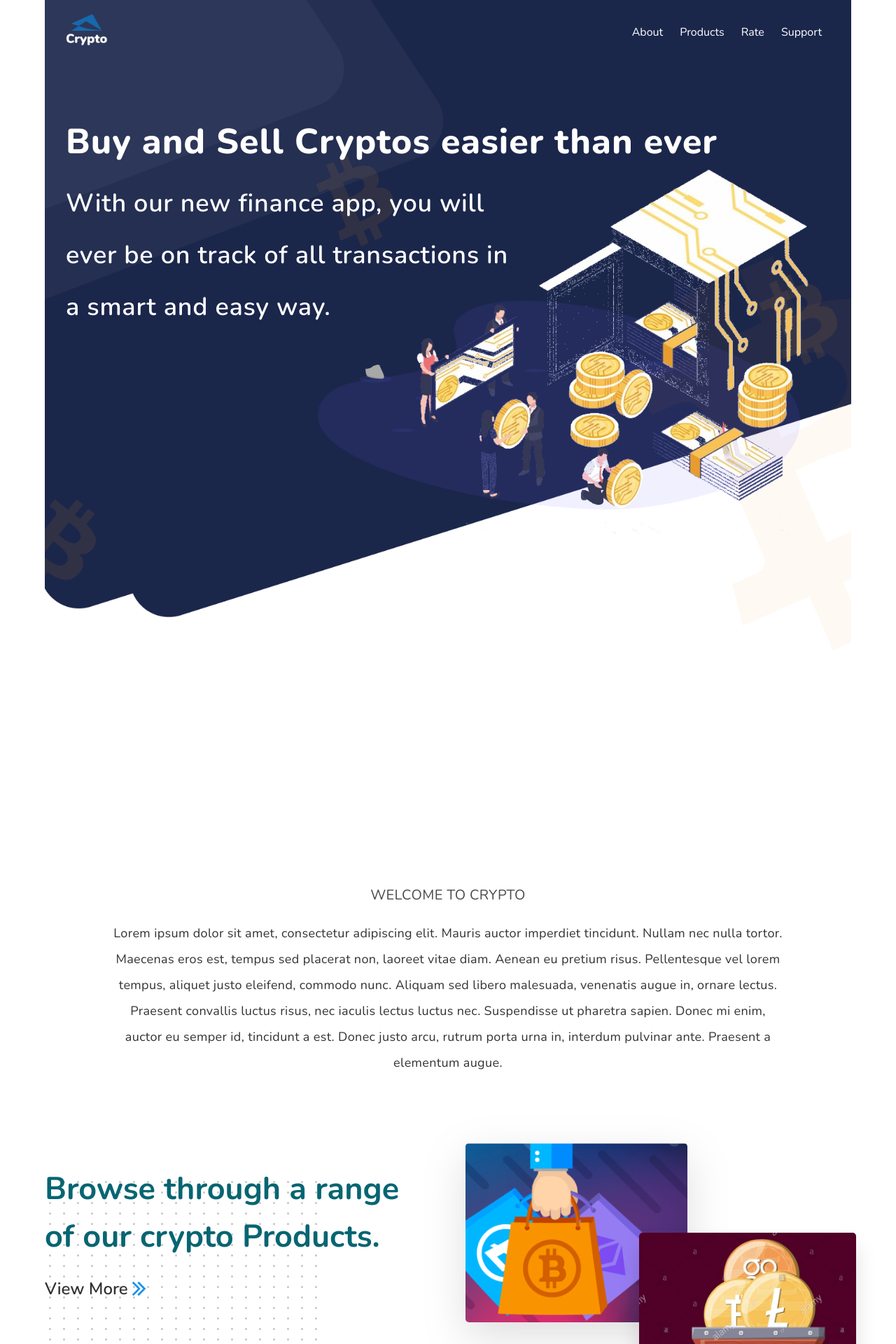
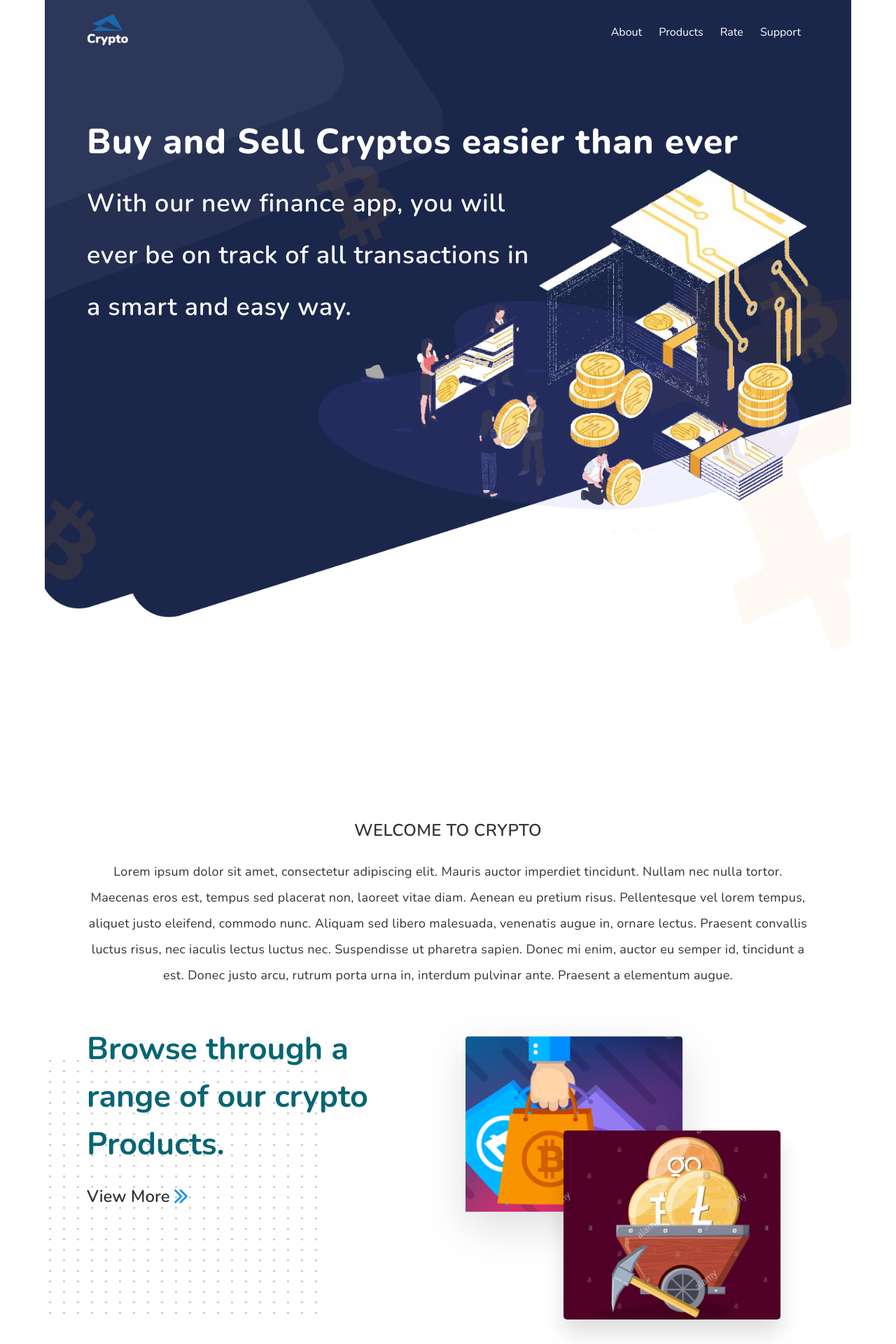
Before and after one commit to leonbohdan/react-app-gen-landing, a React (Create React App) app: page / in a window 1280 px wide. Shown: the top 1920 px of the page at 70% size. Built offline with nearby package versions, Linux system fonts and the light colour scheme; no server answers.

Commit message:
first version of mobile adapting

```diff
--- a/src/components/About/About.jsx
+++ b/src/components/About/About.jsx
@@ -5,7 +5,6 @@ export const About = () => {
   return (
     <>
       <section className="hero" id="about">
-        <div className="hero-body">
         <div className="hero-body">
           <div className="container has-text-centered">
             <h2 className="subtitle">WELCOME TO CRYPTO</h2>
@@ -23,7 +22,6 @@ export const About = () => {
             </p>
           </div>
         </div>
-        </div>
       </section>
     </>
   );
--- a/src/components/About/About.scss
+++ b/src/components/About/About.scss
@@ -2,9 +2,27 @@
   align-items: center;
 }
 
+.subtitle {
+  font-family: Nunito;
+  font-style: normal;
+  font-weight: 600;
+  font-size: 24px;
+  line-height: 33px;
+  color: #333333;
+
+  @media (max-width: 960px) {
+    font-size: 20px;
+    line-height: 30px;
+  }
+
+  @media (max-width: 670px) {
+    font-size: 12px;
+    line-height: 25px;
+  }
+}
+
 .hero-body {
   max-width: 1181px;
-
   font-family: Nunito;
   font-style: normal;
   font-weight: normal;
@@ -12,6 +30,16 @@
   line-height: 37px;
   text-align: center;
   letter-spacing: 0.02em;
+  color: #333333;
+  padding: 0 60px 48px;
 
-  color: #333333;
+  @media (max-width: 960px) {
+    font-size: 16px;
+    line-height: 30px;
+  }
+
+  @media (max-width: 670px) {
+    font-size: 12px;
+    line-height: 25px;
+  }
 }
--- a/src/components/Header/Header.jsx
+++ b/src/components/Header/Header.jsx
@@ -23,7 +23,7 @@ export const Header = () => {
             <h1 className="header__title">
               Buy and Sell Cryptos easier than ever
             </h1>
-            <p className="header__paragraf">
+            <p className="hero header__paragraf">
               With our new finance app, you will ever be on track of all
               transactions in a smart and easy way.
             </p>
--- a/src/components/Header/Header.scss
+++ b/src/components/Header/Header.scss
@@ -5,16 +5,40 @@
   background-size: contain;
   height: 1170px;
 
+  @media (max-width: 1215px) {
+    height: 900px;
+  }
+
+  @media (max-width: 880px) {
+    height: 800px;
+  }
+
+  @media (max-width: 700px) {
+    height: 600px;
+  }
+
+  @media (max-width: 550px) {
+    height: 500px;
+  }
+
   &__img {
     overflow: hidden;
     position: absolute;
     top: 100px;
     right: -15%;
     transform: scale(0.7);
+
+    @media (max-width: 550px) {
+      transform: scale(0.6);
+    }
   }
 
   &__promo {
-    margin: 100px 30px 0 30px;
+    margin: 100px 60px 0 60px;
+
+    @media (max-width: 1024px) {
+      margin: 50px 60px 0 60px;
+    }
   }
 
   &__title {
@@ -24,8 +48,31 @@
     font-size: 50px;
     line-height: 102px;
     letter-spacing: 0.02em;
+    color: #FFFFFF;
 
-    color: #FFFFFF;
+    @media (max-width: 1215px) {
+      font-weight: 800;
+      font-size: 40px;
+      line-height: 90px;
+    }
+
+    @media (max-width: 1024px) {
+      font-weight: 800;
+      font-size: 40px;
+      line-height: 90px;
+    }
+
+    @media (max-width: 960px) {
+      font-weight: 800;
+      font-size: 30px;
+      line-height: 90px;
+    }
+
+    @media (max-width: 670px) {
+      font-weight: 800;
+      font-size: 20px;
+      line-height: 70px;
+    }
   }
 
   &__paragraf {
@@ -37,7 +84,36 @@
     letter-spacing: 0.02em;
     width: 655px;
     height: 185px;
+    color: #FFFFFF;
 
-    color: #FFFFFF;
+    @media (max-width: 1215px) {
+      font-weight: 600;
+      font-size: 26px;
+      line-height: 54px;
+      width: 555px;
+      height: 185px;
+    }
+
+    @media (max-width: 1024px) {
+      font-weight: 600;
+      font-size: 26px;
+      line-height: 44px;
+    }
+
+    @media (max-width: 960px) {
+      font-weight: 600;
+      font-size: 20px;
+      line-height: 34px;
+      width: 385px;
+      height: 185px;
+    }
+
+    @media (max-width: 670px) {
+      font-weight: 600;
+      font-size: 15px;
+      line-height: 28px;
+      width: 285px;
+      height: 185px;
+    }
   }
 }
--- a/src/components/Nav/Nav.jsx
+++ b/src/components/Nav/Nav.jsx
@@ -3,6 +3,26 @@ import './Nav.scss';
 
 export const Nav = () => {
   const [isActive, setIsActive] = useState(false);
+  const [dimensions, setDimensions] = useState({
+    height: window.innerHeight,
+    width: window.innerWidth,
+  });
+
+  useEffect(() => {
+    function handleResize() {
+      setDimensions({
+        height: window.innerHeight,
+        width: window.innerWidth,
+      });
+      setIsActive(false);
+    }
+
+    window.addEventListener("resize", handleResize);
+
+    return (_) => {
+      window.removeEventListener("resize", handleResize);
+    };
+  });
 
   return (
     <>
--- a/src/components/Nav/Nav.scss
+++ b/src/components/Nav/Nav.scss
@@ -2,7 +2,7 @@
   position: relative;
   top: 20px;
   background-color: transparent;
-  margin: 0 30px
+  margin: 0 60px
 }
 
 .navbar-item {
--- a/src/components/Products/Products.jsx
+++ b/src/components/Products/Products.jsx
@@ -5,7 +5,7 @@ import { PointerBox } from '../PointerBox/PointerBox';
 export const Products = () => {
   return (
     <div className="products" id="products">
-      <section className="hero1">
+      <section className="hero hero1">
         <div className="hero1__pointers">
           <PointerBox />
         </div>
--- a/src/components/Products/Products.scss
+++ b/src/components/Products/Products.scss
@@ -19,25 +19,72 @@
     grid-template-columns: 1fr 1fr;
     grid-column-gap: 50px;
     align-items: center;
+    margin: 0 60px;
+
+    @media (max-width: 960px) {
+      grid-template-columns: 1fr;
+      max-width: 600px;
+    }
+
+    @media (max-width: 550px) {
+      margin: 0 20px;
+    }
   }
 
   &__pointers {
     position: absolute;
     top: 50px;
+    left: 0;
+
+    @media (max-width: 960px) {
+      left: 10%;
+    }
+
+    @media (max-width: 550px) {
+      display: none;
+    }
   }
 
   &__right {
     position: relative;
+    width: 310px;
+    height: 270px;
+    top: 20px;
+
+    @media (max-width: 1024px) {
+      top: 60px;
+    }
+
+    @media (max-width: 960px) {
+      left: 30%;
+      top: 5px;
+    }
+
+    @media (max-width: 550px) {
+      left: 10%;
+      top: 5px;
+    }
+
+    @media (max-width: 400px) {
+      left: 0%;
+    }
   }
 
   &__img1 {
+    position: relative;
+    top: 0%;
     background-image: url(../../images/screen1_1.png);
     background-repeat: no-repeat;
     background-size: contain;
-    width: 317px;
+    max-width: 317px;
     height: 256px;
     filter: drop-shadow(0px 20px 30px rgba(0, 0, 0, 0.13));
     border-radius: 5px;
+
+    @media (max-width: 1215px) {
+      max-width: 180px;
+      height: 156px;
+    }
   }
 
   &__img2 {
@@ -51,6 +98,20 @@
     height: 270px;
     box-shadow: 0px 20px 30px rgba(0, 0, 0, 0.13);
     border-radius: 5px;
+
+    @media (max-width: 1215px) {
+      top: 40%;
+      left: 40%;
+      max-width: 180px;
+      height: 156px;
+    }
+
+    @media (max-width: 1024px) {
+      top: 20%;
+      left: 40%;
+      max-width: 180px;
+      height: 156px;
+    }
   }
 }
 
@@ -62,13 +123,30 @@
     position: relative;
     display: grid;
     grid-template-columns: 1fr 1fr;
-    grid-template-columns: 1fr 1fr;
     grid-column-gap: 50px;
     align-items: center;
+    margin: 0 60px;
+
+    @media (max-width: 960px) {
+      display: flex;
+      flex-direction: column-reverse;
+    }
+
+    @media (max-width: 550px) {
+      margin: 0 20px;
+    }
   }
 
   &__pointers {
     position: absolute;
+
+    @media (max-width: 960px) {
+      left: 10%;
+    }
+
+    @media (max-width: 550px) {
+      display: none;
+    }
   }
 
   &__left {
@@ -81,6 +159,24 @@
     width: 530px;
     height: 370px;
     filter: drop-shadow(0px 20px 30px rgba(0, 0, 0, 0.13));
+
+    @media (max-width: 1215px) {
+      width: 430px;
+      height: 270px;
+    }
+
+    @media (max-width: 1024px) {
+      width: 330px;
+      height: 200px;
+    }
+
+    @media (max-width: 960px) {
+      top: 0;
+    }
+
+    @media (max-width: 550px) {
+      left: 0;
+    }
   }
 }
 
@@ -96,21 +192,54 @@
   width: 530px;
   height: 370px;
 
+  @media (max-width: 960px) {
+    background-image: none;
+    min-height: 450px;
+  }
+
+  @media (max-width: 550px) {
+    width: 330px;
+  }
+
+
   &__content {
     display: grid;
     grid-template-columns: 1fr 1fr;
-    grid-column-gap: 110px;
+    grid-column-gap: 80px;
     align-items: center;
+    margin: 0 60px;
+
+    @media (max-width: 960px) {
+      grid-template-columns: 1fr;
+      max-width: 600px;
+    }
+
+    @media (max-width: 550px) {
+      margin: 0 20px;
+    }
   }
 
   &__pointers {
     position: absolute;
     top: 180px;
     left: 70%;
+
+    @media (max-width: 960px) {
+      top: 50px;
+      left: 30%;
+    }
+
+    @media (max-width: 550px) {
+      display: none;
+    }
   }
 
   &__left {
     width: 480px;
+
+    @media (max-width: 550px) {
+      max-width: 300px;
+    }
   }
 
   &__title {
@@ -122,6 +251,21 @@
     display: flex;
     align-items: center;
     color: #076572;
+
+    @media (max-width: 1024px) {
+      font-size: 40px;
+      line-height: 58px;
+    }
+
+    @media (max-width: 960px) {
+      font-size: 40px;
+      line-height: 58px;
+    }
+
+    @media (max-width: 670px) {
+      font-size: 30px;
+      line-height: 48px;
+    }
   }
 
   &__text {
@@ -131,6 +275,11 @@
     font-size: 18px;
     line-height: 29px;
     color: #282D32;
+
+    @media (max-width: 600px) {
+      font-size: 16px;
+      line-height: 25px;
+    }
   }
 
   &__link {
@@ -143,6 +292,26 @@
     font-size: 24px;
     line-height: 33px;
     color: #333333;
+
+    @media (max-width: 1215px) {
+      font-size: 40px;
+      line-height: 90px;
+    }
+
+    @media (max-width: 1024px) {
+      font-size: 40px;
+      line-height: 90px;
+    }
+
+    @media (max-width: 960px) {
+      font-size: 30px;
+      line-height: 90px;
+    }
+
+    @media (max-width: 670px) {
+      font-size: 20px;
+      line-height: 70px;
+    }
 
     &--link {
       color: #333333;
@@ -164,11 +333,27 @@
   }
 
   &__right {
+    position: relative;
     background-image: url(../../images/screen3.png);
     background-repeat: no-repeat;
     background-size: contain;
     width: 530px;
     height: 370px;
     filter: drop-shadow(0px 20px 30px rgba(0, 0, 0, 0.13));
+
+    @media (max-width: 1215px) {
+      width: 350px;
+      height: 270px;
+    }
+
+    @media (max-width: 1024px) {
+      width: 330px;
+      height: 200px;
+    }
+
+    @media (max-width: 400px) {
+      width: 300px;
+      height: 200px;
+    }
   }
 }
--- a/src/components/Rate/Rate.scss
+++ b/src/components/Rate/Rate.scss
@@ -1,6 +1,6 @@
 .table-container {
   position: relative;
-  min-height: 700px;
+  height: 700px;
   width: 100%;
   background-color: #FAFAFA;
 
@@ -8,6 +8,10 @@
   align-items: center;
   flex-direction: column;
   justify-content: center;
+
+  @media (max-width: 550px) {
+    // height: 600px;
+  }
 }
 
 .table {
@@ -15,4 +19,9 @@
   margin: 65px 5px 240px;
   max-width: 1090px;
   min-width: 400px;
+  // font-size: 10px;
+
+  @media (max-width: 570px) {
+    font-size: 13px;
+  }
 }
```
Lines whose indentation alone changed are shown as unchanged.
